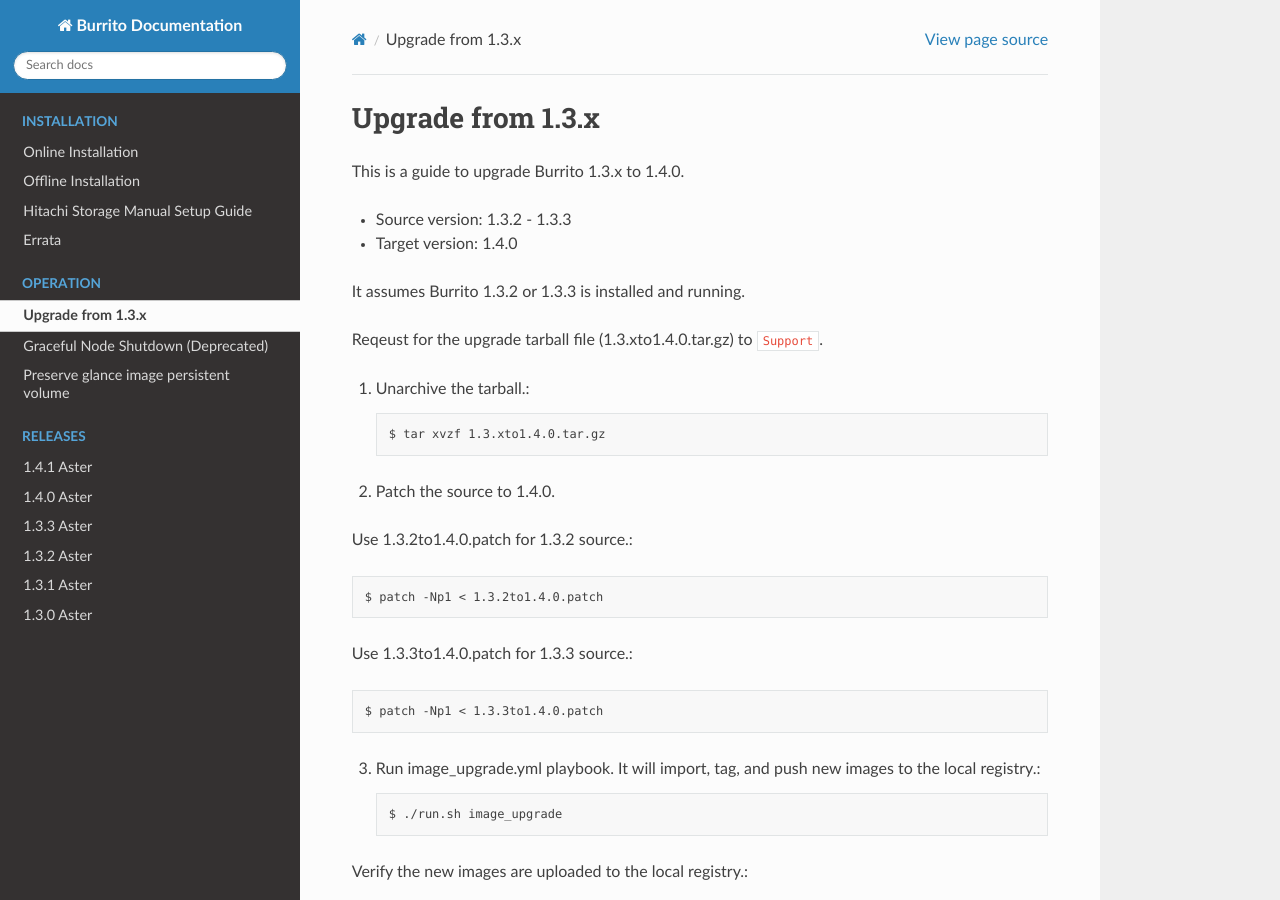
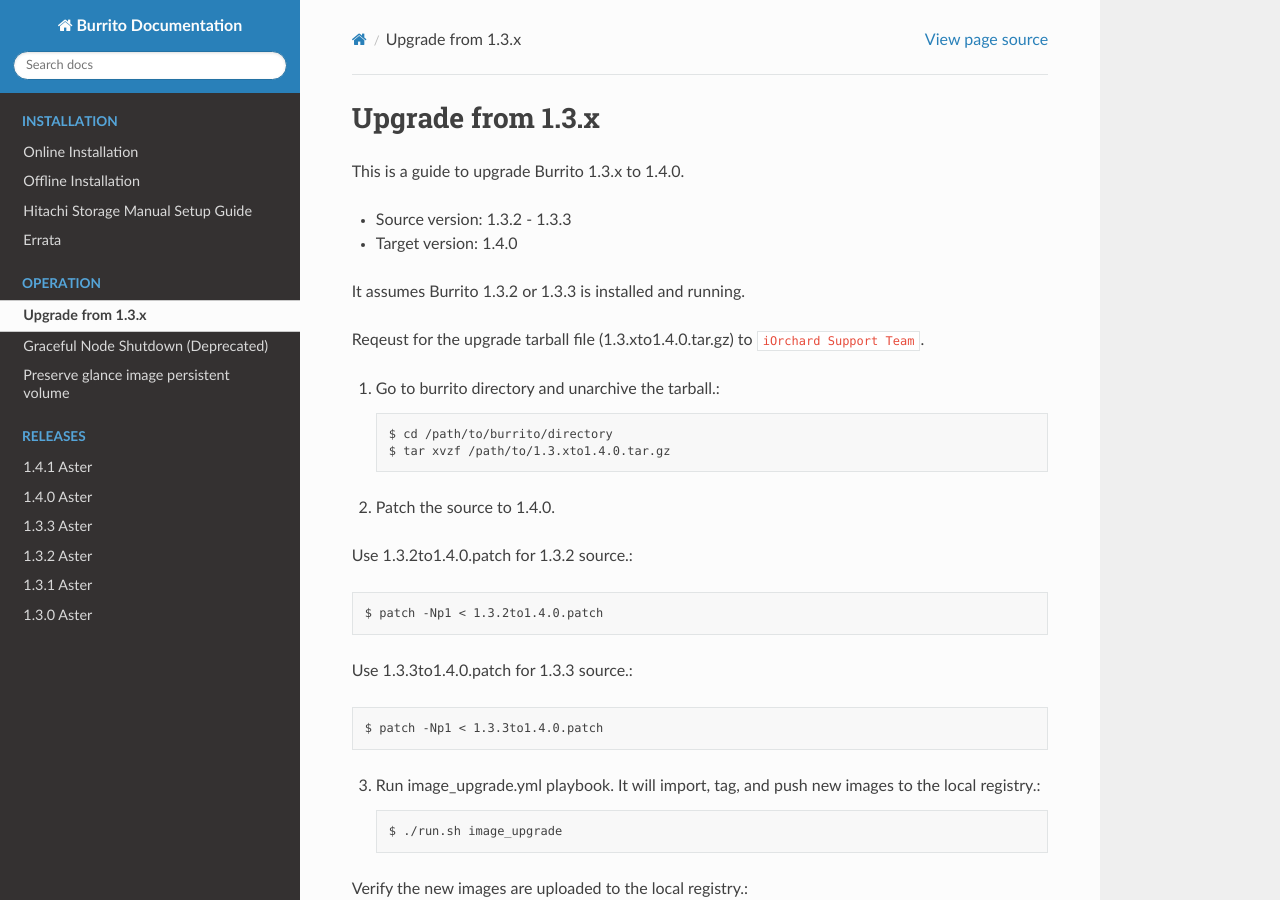
Before and after one commit to iorchard/burrito_docs, a Sphinx documentation site: the page built from source/operation/upgrade_from_1.3.x.rst, in a window 1280 px wide and 900 px high. Built offline with Sphinx 7.4.7 and the Read the Docs theme 2.0.0, drawn with Linux system fonts in a browser that asks for light colours; pages that are not in the unit, such as notebooks, are missing from menus; cross-references to code outside the pages are shown as plain code.

Commit message:
update upgrade document

```diff
--- a/source/operation/upgrade_from_1.3.x.rst
+++ b/source/operation/upgrade_from_1.3.x.rst
@@ -9,11 +9,12 @@
 It assumes Burrito 1.3.2 or 1.3.3 is installed and running.
 
 Reqeust for the upgrade tarball file (1.3.xto1.4.0.tar.gz) to
-:email:`Support <support@iorchard.net>`.
+:email:`iOrchard Support Team <support@iorchard.net>`.
 
-1. Unarchive the tarball.::
+1. Go to burrito directory and unarchive the tarball.::
 
-    $ tar xvzf 1.3.xto1.4.0.tar.gz
+    $ cd /path/to/burrito/directory
+    $ tar xvzf /path/to/1.3.xto1.4.0.tar.gz
 
 2. Patch the source to 1.4.0.
 
```
